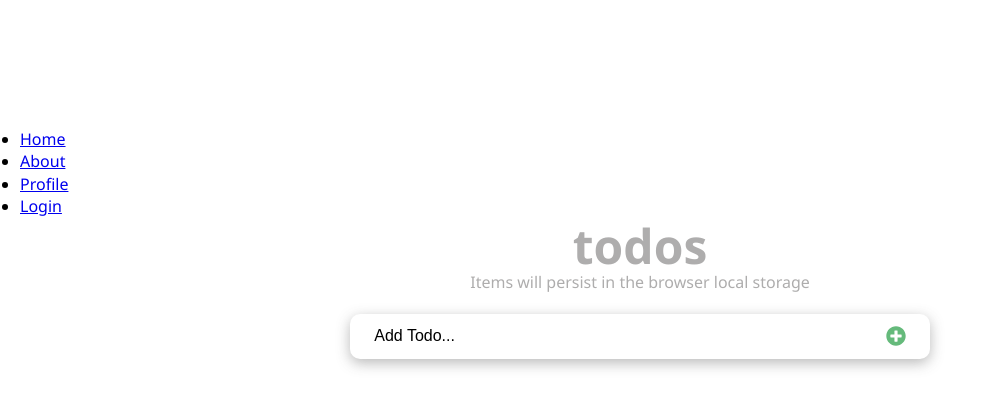
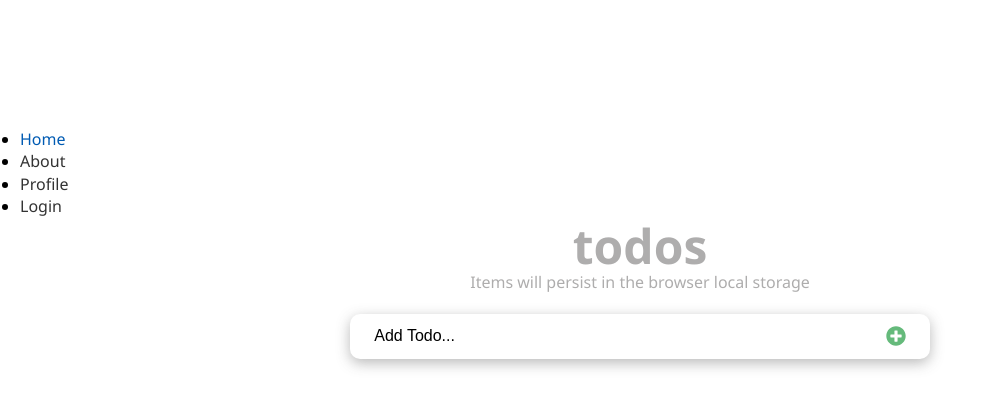
Before and after one commit to kamrantahir2/TodoApp-IbasLogic, a React (Vite) app: page / in a window 1280 px wide. Shown: the top 408 px of the page, without its empty margins (0-997 px from the left). Built offline with nearby package versions, Linux system fonts and the light colour scheme.

Commit message:
Add styling to nav links

```diff
--- a/src/components/NavBar.jsx
+++ b/src/components/NavBar.jsx
@@ -17,7 +17,8 @@ const NavBar = () => {
                 {links.map((link) => {
                     return (
                         <li key={link.text} >
-                            <NavLink to={link.path}>{link.text}</NavLink>
+                            <NavLink to={link.path}
+                            >{link.text}</NavLink>
                         </li>
                     );
                 })}
--- a/src/styles/app.css
+++ b/src/styles/app.css
@@ -84,3 +84,12 @@ body {
     margin-top: 5px;
     display: block;
 }
+
+a {
+    color: #333;
+    text-decoration: none;
+}
+
+.active {
+    color: #005bb3;
+}
```
